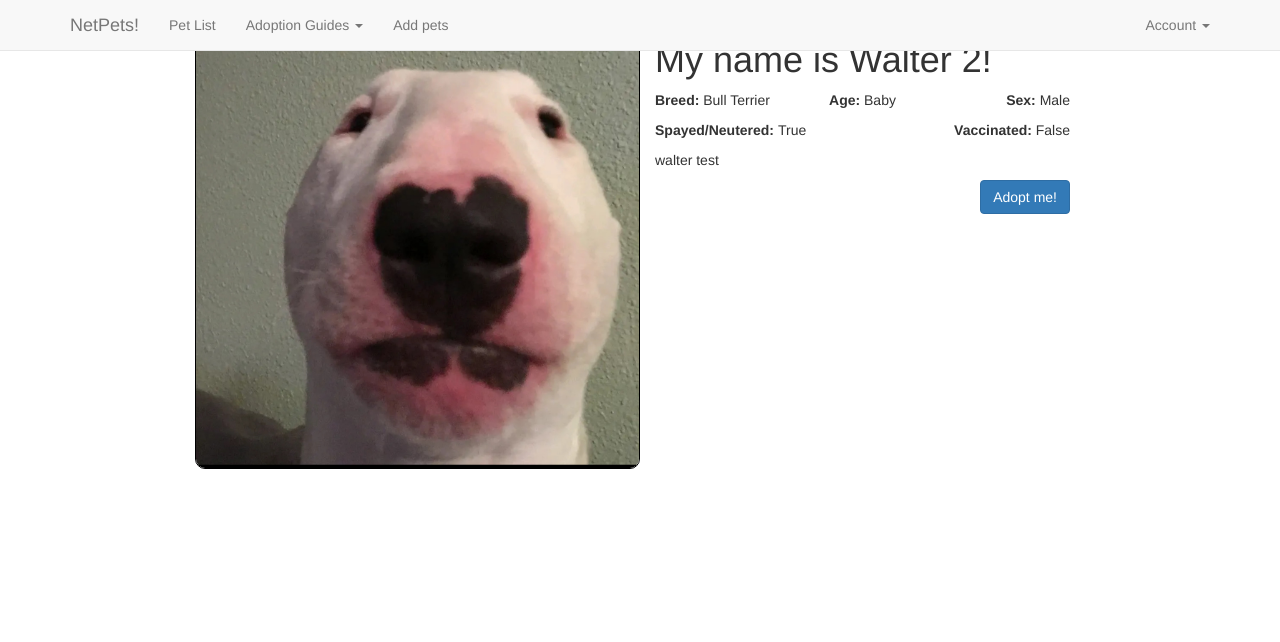
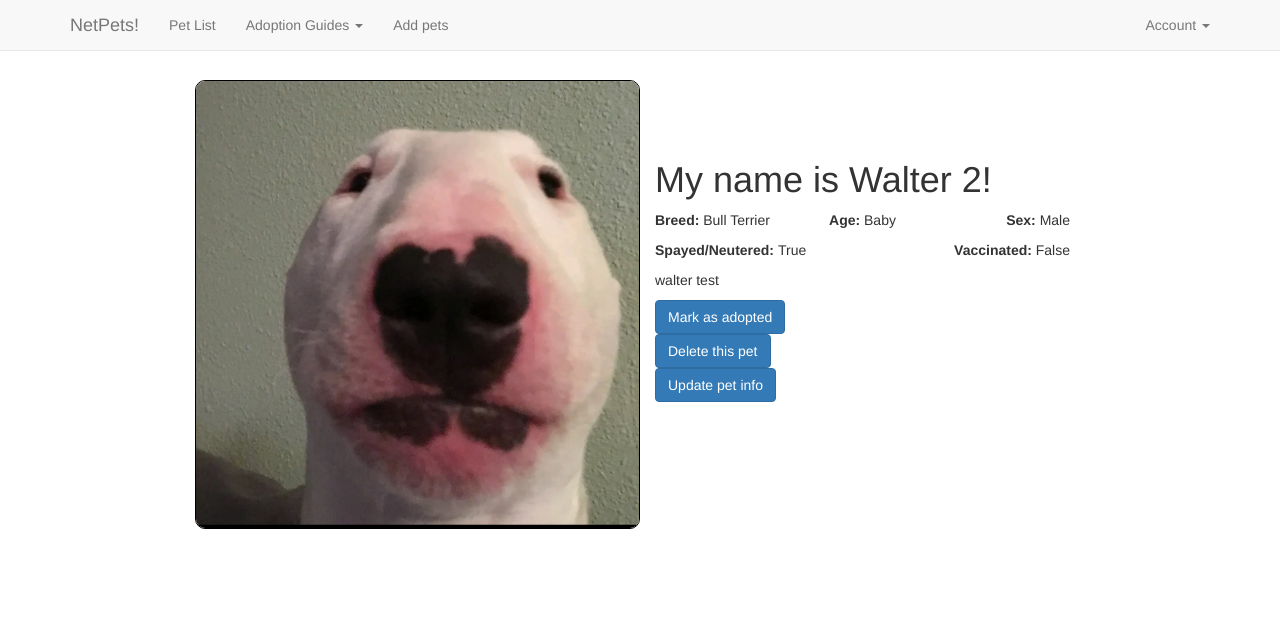
Before and after one commit to arielhirschhorn/netpets, a Flask app: page /petview?id=3 in a window 1280 px wide. Shown: the top 642 px of the page. Run offline with Flask 2, Linux system fonts and the light colour scheme; a user stored in the database is signed in; data comes from the database, SQL or seed files in the repository; both versions use the stored data as it was after the commit; some libraries are stand-ins or nearby versions.

Commit message:
Fixing merge failures

```diff
--- a/templates/petupdate.html
+++ b/templates/petupdate.html
@@ -11,7 +11,7 @@
       </div>
 </div>
 <body>
-    <h1> Update a pet: <h1>
+    <h1> Update a pet: </h1>
     <form method="POST" name="form" action="/updatepet" enctype="multipart/form-data">
 
         <p><input type= "text" name="petname" value="{{pet.name}}"></p>
--- a/templates/petview.html
+++ b/templates/petview.html
@@ -14,8 +14,14 @@
 <body>
 	<section id="pet-view">
 		<div class="row">
+			<br>
+			<br>
+			<br>
 			<img src="{{ url_for('static', filename = 'uploads/'+pet.filename) }}" class="col-sm-6">
 			<div class="col-sm-6">
+				<br>
+				<br>
+				<br>
 				{% set species = ["dog", "cat", "small mammal", "bird", "reptile", "fish", "other"] %}
 				{% set age = ["Baby", "Young Adult", "Adult", "Elder"] %}
 				{% set sex = ["Male", "Female", "Unknown"] %}
@@ -34,7 +40,24 @@
 					<p class="col-sm-6 right"> <em> Vaccinated: </em> {{pet.vaccinated}} </p>
 				</div>
 				<p> {{pet.description}} </p>
-				<button class="btn btn-primary"> Adopt me! </button>
+				{% if current_user.admin==True %}
+			<p></p>
+			<p></p>
+			<p></p>
+			<p></p>
+			<form method="POST" action="./adopted" >
+   		 	<input type="hidden" value="{{pet.id}}" name="eyeD">
+   			<input type="submit" value="Mark as adopted" class = "btn btn-primary">
+   			</form>
+   			<form method="POST" action="./delete" >
+   		 	<input type="hidden" value="{{pet.id}}" name="eyeD2">
+   			<input type="submit" value="Delete this pet" class = "btn btn-primary">
+  			</form>
+  			<form method="POST" action="./update" >
+   		 	<input type="hidden" value="{{pet.id}}" name="eyeD2">
+   			<input type="submit" value="Update pet info" class = "btn btn-primary">
+  			</form>
+  			{% endif %}
 			</div>
 		</div>
 	</section>
```
Also changed, not shown: pets.db, static/css/styles.css (line endings or trailing spaces).
